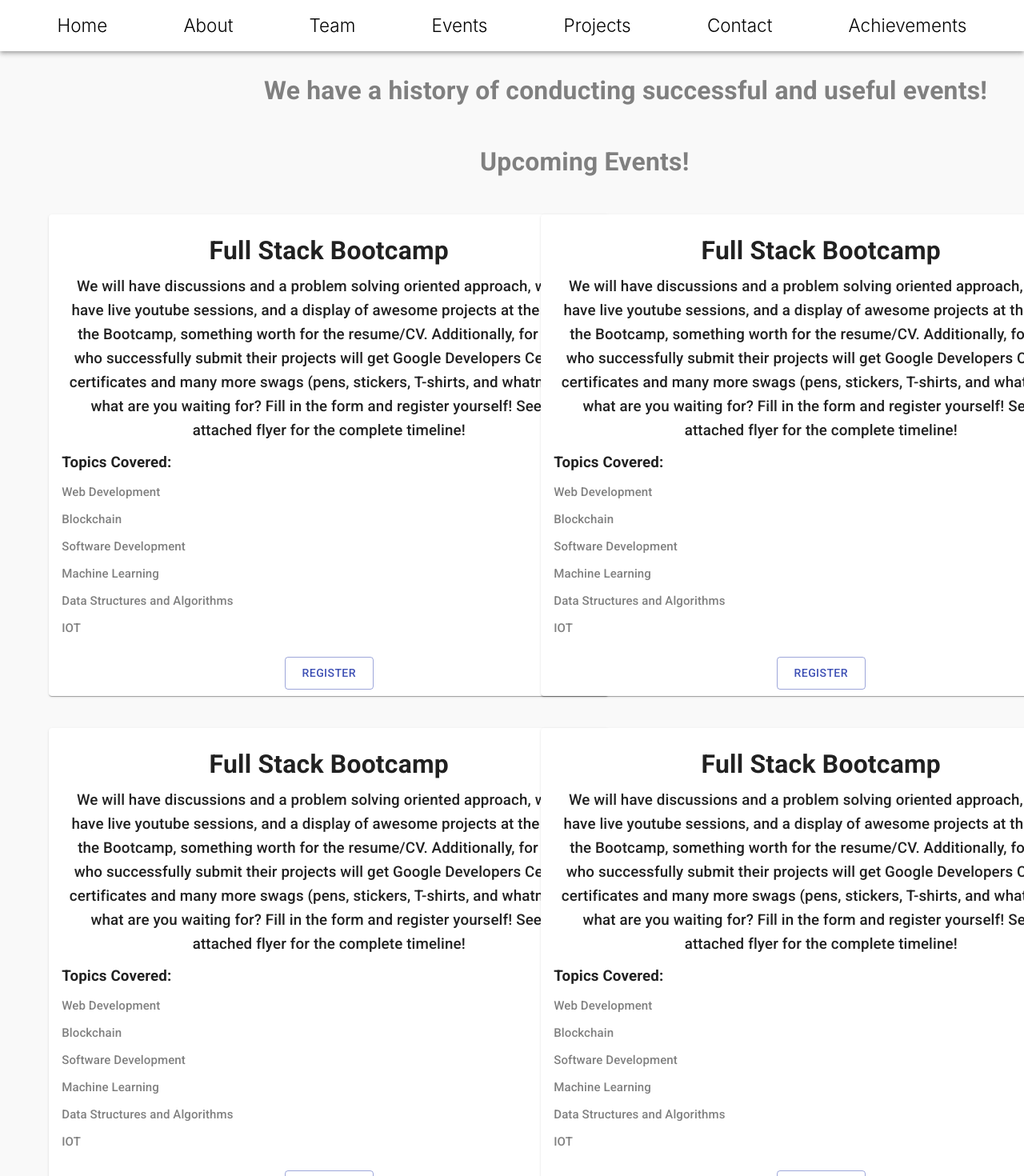
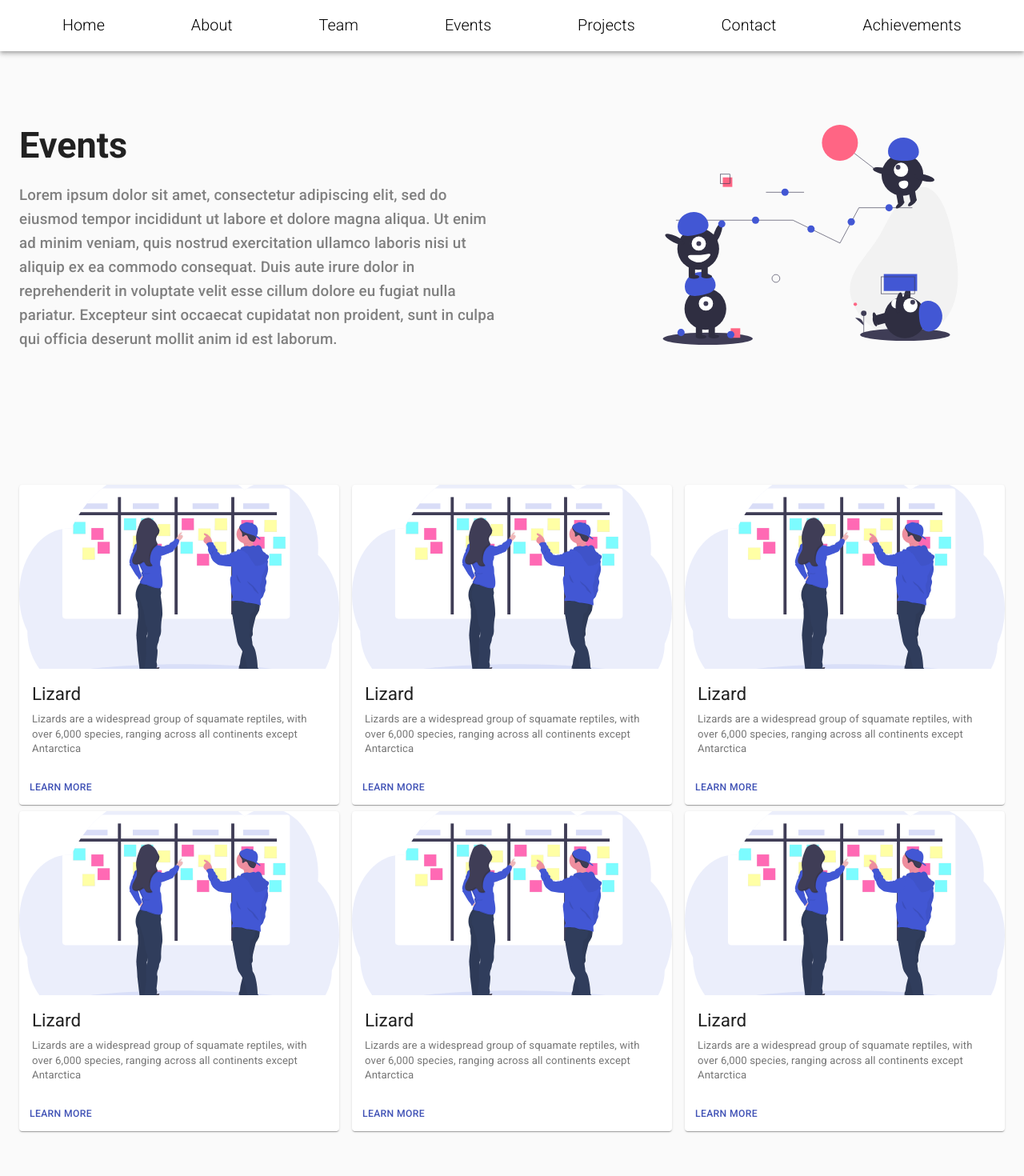
Before and after one commit to shubhank-saxena/ui_overhaul, a React (Create React App) app: page /events in a window 1280 px wide. Shown: the top 1470 px of the page at 80% size. After the commit the page ends 1422 px from the top, so only its background shows below. Built offline with nearby package versions, Linux system fonts and the light colour scheme.

Commit message:
Redesigned Events Page

```diff
--- a/src/pages/Events.js
+++ b/src/pages/Events.js
@@ -1,4 +1,4 @@
-import React from 'react';
+import React, { Fragment } from 'react';
 import { makeStyles } from '@material-ui/core/styles';
 import Card from '@material-ui/core/Card';
 import CardActions from '@material-ui/core/CardActions';
@@ -6,207 +6,226 @@ import CardContent from '@material-ui/core/CardContent';
 import Button from '@material-ui/core/Button';
 import Typography from '@material-ui/core/Typography';
 import Slide from 'react-reveal/Slide';
+import { Container, CssBaseline } from "@material-ui/core";
+import Grid from '@material-ui/core/Grid';
+import Events from '../assets/events.svg';
+import CardActionArea from '@material-ui/core/CardActionArea';
+import CardMedia from '@material-ui/core/CardMedia';
+import Test from '../assets/undraw_scrum_board_cesn.svg'
 
-const useStyles = makeStyles({
+
+
+const useStyles = makeStyles((theme) => ({
     root: {
-    minWidth: 275,
-    width: '700px'
+        flexGrow: 1
       },
-  bullet: {
-    display: 'inline-block',
-    margin: '0 2px',
-    transform: 'scale(0.8)',
+      paper: {
+        padding: theme.spacing(2),
+        textAlign: 'center',
+        color: theme.palette.text.secondary,
       },
-  title: {
-    textAlign: 'center',
-    fontWeight: 'bold'
+
+    button: {
+         backgroundColor: '#746B6B',
+         color:'white'
     },
-  pos: {
-    marginBottom: 12,
+    rootCard: {
+        maxWidth: 400,
+        height: 400
       },
-  heading: {
-    color:'grey',
-    fontWeight: 'bold',
+      media: {
+        height: 230,
       },
-  description: {
-      textAlign: 'center'
-  },
-  topics: {
-      fontWeight: 'bold',
+      grid: {
+          height: 550
+      }
+  }));
 
-  },
-  list: {
-      color: 'grey',
-      fontSize: '1rem'
-  }
-});
-
-const Events = () =>  {
+const EventsAlt = () => {
     const classes = useStyles();
-  const bull = <span className={classes.bullet}>•</span>;
-
     return (
-      <div>
-      <div style={{paddingTop:'30px',
-      paddingLeft:'330px'}}><Typography variant='h4' className={classes.heading}>We have a history of conducting successful and useful events!</Typography></div>
-      <div style={{paddingTop:'50px', paddingLeft:'600px'}}><Typography variant='h4' className={classes.heading}>Upcoming Events!</Typography></div>
-      <br/>
-      <br/>
-      <div className='row' style={{paddingLeft:'50px'}}>
-      <div className='col s6'>
+        <Fragment>
+         <CssBaseline />
+         <Container fixed>
+         <Grid container spacing={2} className={classes.grid}>
+         <Grid item xs={12} sm={6} md={3} lg={6} xl={6} style={{paddingTop:'100px',}}>
+             <Typography variant='h3' style={{fontWeight:'bold'}}>Events</Typography>
+             <Typography variant='h6' style={{color:'grey', paddingTop:'20px'}}>Lorem ipsum dolor sit amet, consectetur adipiscing elit, sed do eiusmod tempor incididunt ut labore et dolore magna aliqua. Ut enim ad minim veniam, quis nostrud exercitation ullamco laboris nisi ut aliquip ex ea commodo consequat. Duis aute irure dolor in reprehenderit in voluptate velit esse cillum dolore eu fugiat nulla pariatur. Excepteur sint occaecat cupidatat non proident, sunt in culpa qui officia deserunt mollit anim id est laborum.</Typography>
+         </Grid>
+         <Grid item xs={12} sm={6} md={3} lg={6} xl={6} style={{paddingTop:'100px',}}>
+        <img src={Events} alt='event_img' height='50%' width='120%' />
+         </Grid>
+         </Grid>
+         <Grid container spacing={2}>
+         <Grid item xs={12} sm={6} md={3} lg={4} xl={4} style={{}}>
          <Slide bottom>
-      <Card className={classes.root}>
+         <Card className={classes.rootCard}>
+      <CardActionArea>
+        <CardMedia
+          className={classes.media}
+          image={Test}
+          title="Event"
+        />
         <CardContent>
-        <Typography className={classes.title} variant='h4' style={{paddingTop:'10px'}}>
-        Full Stack Bootcamp
+          <Typography gutterBottom variant="h5" component="h2">
+            Lizard
           </Typography>
-       <Typography className={classes.description} variant='h6' style={{paddingTop:'10px'}}>
-       We will have discussions and a problem solving oriented approach, we will have live youtube sessions, and a display of awesome projects at the end of the Bootcamp, something worth for the resume/CV. Additionally, for those who successfully submit their projects will get Google Developers Certified certificates and many more swags (pens, stickers, T-shirts, and whatnot). So what are you waiting for? Fill in the form and register yourself! See the attached flyer for the complete timeline!
-        </Typography>
-        <Typography className={classes.topics} variant='h6' style={{paddingTop:'10px'}}>
-        Topics Covered:
-        </Typography>
-        <Typography className={classes.list} variant='h6' style={{paddingTop:'10px'}}>
-        Web Development
-        </Typography>
-        <Typography className={classes.list} variant='h6' style={{paddingTop:'10px'}}>
-        Blockchain
-        </Typography>
-        <Typography className={classes.list} variant='h6' style={{paddingTop:'10px'}}>
-        Software Development
-        </Typography>
-        <Typography className={classes.list} variant='h6' style={{paddingTop:'10px'}}>
-        Machine Learning
-        </Typography>
-        <Typography className={classes.list} variant='h6' style={{paddingTop:'10px'}}>
-        Data Structures and Algorithms
-        </Typography>
-        <Typography className={classes.list} variant='h6' style={{paddingTop:'10px'}}>
-       IOT
+          <Typography variant="body2" color="textSecondary" component="p">
+            Lizards are a widespread group of squamate reptiles, with over 6,000 species, ranging
+            across all continents except Antarctica
           </Typography>
         </CardContent>
-      <CardActions style={{justifyContent: 'center'}}>
-        <Button size="large" color='primary' variant="outlined">Register</Button>
+      </CardActionArea>
+      <CardActions>
+        <Button size="small" color="primary">
+          Learn More
+        </Button>
       </CardActions>
     </Card>
     </Slide>
-    </div>
-    <div className='col s6'>
+         </Grid>
+         <Grid item xs={12} sm={6} md={3} lg={4} xl={4} style={{}}>
          <Slide bottom>
-    <Card className={classes.root}>
+         <Card className={classes.rootCard}>
+      <CardActionArea>
+        <CardMedia
+          className={classes.media}
+          image={Test}
+          title="Event"
+        />
         <CardContent>
-        <Typography className={classes.title} variant='h4' style={{paddingTop:'10px'}}>
-        Full Stack Bootcamp
+          <Typography gutterBottom variant="h5" component="h2">
+            Lizard
           </Typography>
-       <Typography className={classes.description} variant='h6' style={{paddingTop:'10px'}}>
-       We will have discussions and a problem solving oriented approach, we will have live youtube sessions, and a display of awesome projects at the end of the Bootcamp, something worth for the resume/CV. Additionally, for those who successfully submit their projects will get Google Developers Certified certificates and many more swags (pens, stickers, T-shirts, and whatnot). So what are you waiting for? Fill in the form and register yourself! See the attached flyer for the complete timeline!
-        </Typography>
-        <Typography className={classes.topics} variant='h6' style={{paddingTop:'10px'}}>
-        Topics Covered:
-        </Typography>
-        <Typography className={classes.list} variant='h6' style={{paddingTop:'10px'}}>
-        Web Development
-        </Typography>
-        <Typography className={classes.list} variant='h6' style={{paddingTop:'10px'}}>
-        Blockchain
-        </Typography>
-        <Typography className={classes.list} variant='h6' style={{paddingTop:'10px'}}>
-        Software Development
-        </Typography>
-        <Typography className={classes.list} variant='h6' style={{paddingTop:'10px'}}>
-        Machine Learning
-        </Typography>
-        <Typography className={classes.list} variant='h6' style={{paddingTop:'10px'}}>
-        Data Structures and Algorithms
-        </Typography>
-        <Typography className={classes.list} variant='h6' style={{paddingTop:'10px'}}>
-       IOT
+          <Typography variant="body2" color="textSecondary" component="p">
+            Lizards are a widespread group of squamate reptiles, with over 6,000 species, ranging
+            across all continents except Antarctica
           </Typography>
         </CardContent>
-      <CardActions style={{justifyContent: 'center'}}>
-        <Button size="large" color='primary' variant="outlined">Register</Button>
+      </CardActionArea>
+      <CardActions>
+        <Button size="small" color="primary">
+          Learn More
+        </Button>
       </CardActions>
     </Card>
     </Slide>
-    </div>
-    <div className='col s6' style={{paddingTop:'40px'}}>
+         </Grid>
+         <Grid item xs={12} sm={6} md={3} lg={4} xl={4} style={{}}>
          <Slide bottom>
-      <Card className={classes.root}>
+         <Card className={classes.rootCard}>
+      <CardActionArea>
+        <CardMedia
+          className={classes.media}
+          image={Test}
+          title="Event"
+        />
         <CardContent>
-        <Typography className={classes.title} variant='h4' style={{paddingTop:'10px'}}>
-        Full Stack Bootcamp
+          <Typography gutterBottom variant="h5" component="h2">
+            Lizard
           </Typography>
-       <Typography className={classes.description} variant='h6' style={{paddingTop:'10px'}}>
-       We will have discussions and a problem solving oriented approach, we will have live youtube sessions, and a display of awesome projects at the end of the Bootcamp, something worth for the resume/CV. Additionally, for those who successfully submit their projects will get Google Developers Certified certificates and many more swags (pens, stickers, T-shirts, and whatnot). So what are you waiting for? Fill in the form and register yourself! See the attached flyer for the complete timeline!
-        </Typography>
-        <Typography className={classes.topics} variant='h6' style={{paddingTop:'10px'}}>
-        Topics Covered:
-        </Typography>
-        <Typography className={classes.list} variant='h6' style={{paddingTop:'10px'}}>
-        Web Development
-        </Typography>
-        <Typography className={classes.list} variant='h6' style={{paddingTop:'10px'}}>
-        Blockchain
-        </Typography>
-        <Typography className={classes.list} variant='h6' style={{paddingTop:'10px'}}>
-        Software Development
-        </Typography>
-        <Typography className={classes.list} variant='h6' style={{paddingTop:'10px'}}>
-        Machine Learning
-        </Typography>
-        <Typography className={classes.list} variant='h6' style={{paddingTop:'10px'}}>
-        Data Structures and Algorithms
-        </Typography>
-        <Typography className={classes.list} variant='h6' style={{paddingTop:'10px'}}>
-       IOT
+          <Typography variant="body2" color="textSecondary" component="p">
+            Lizards are a widespread group of squamate reptiles, with over 6,000 species, ranging
+            across all continents except Antarctica
           </Typography>
         </CardContent>
-      <CardActions style={{justifyContent: 'center'}}>
-        <Button size="large" color='primary' variant="outlined">Register</Button>
+      </CardActionArea>
+      <CardActions>
+        <Button size="small" color="primary">
+          Learn More
+        </Button>
       </CardActions>
     </Card>
     </Slide>
-    </div>
-    <div className='col s6' style={{paddingTop:'40px'}}>
+         </Grid>
+         </Grid>
+         <Grid container spacing={2}>
+         <Grid item xs={12} sm={6} md={3} lg={4} xl={4} style={{}}>
          <Slide bottom>
-      <Card className={classes.root}>
+         <Card className={classes.rootCard}>
+      <CardActionArea>
+        <CardMedia
+          className={classes.media}
+          image={Test}
+          title="Event"
+        />
         <CardContent>
-        <Typography className={classes.title} variant='h4' style={{paddingTop:'10px'}}>
-        Full Stack Bootcamp
+          <Typography gutterBottom variant="h5" component="h2">
+            Lizard
           </Typography>
-       <Typography className={classes.description} variant='h6' style={{paddingTop:'10px'}}>
-       We will have discussions and a problem solving oriented approach, we will have live youtube sessions, and a display of awesome projects at the end of the Bootcamp, something worth for the resume/CV. Additionally, for those who successfully submit their projects will get Google Developers Certified certificates and many more swags (pens, stickers, T-shirts, and whatnot). So what are you waiting for? Fill in the form and register yourself! See the attached flyer for the complete timeline!
-        </Typography>
-        <Typography className={classes.topics} variant='h6' style={{paddingTop:'10px'}}>
-        Topics Covered:
-        </Typography>
-        <Typography className={classes.list} variant='h6' style={{paddingTop:'10px'}}>
-        Web Development
-        </Typography>
-        <Typography className={classes.list} variant='h6' style={{paddingTop:'10px'}}>
-        Blockchain
-        </Typography>
-        <Typography className={classes.list} variant='h6' style={{paddingTop:'10px'}}>
-        Software Development
-        </Typography>
-        <Typography className={classes.list} variant='h6' style={{paddingTop:'10px'}}>
-        Machine Learning
-        </Typography>
-        <Typography className={classes.list} variant='h6' style={{paddingTop:'10px'}}>
-        Data Structures and Algorithms
-        </Typography>
-        <Typography className={classes.list} variant='h6' style={{paddingTop:'10px'}}>
-       IOT
+          <Typography variant="body2" color="textSecondary" component="p">
+            Lizards are a widespread group of squamate reptiles, with over 6,000 species, ranging
+            across all continents except Antarctica
           </Typography>
         </CardContent>
-      <CardActions style={{justifyContent: 'center'}}>
-        <Button size="large" color='primary' variant="outlined">Register</Button>
+      </CardActionArea>
+      <CardActions>
+        <Button size="small" color="primary">
+          Learn More
+        </Button>
       </CardActions>
     </Card>
     </Slide>
-    </div>
-    </div>
-    </div>
-  );
+         </Grid>
+         <Grid item xs={12} sm={6} md={3} lg={4} xl={4} style={{}}>
+         <Slide bottom>
+         <Card className={classes.rootCard}>
+      <CardActionArea>
+        <CardMedia
+          className={classes.media}
+          image={Test}
+          title="Event"
+        />
+        <CardContent>
+          <Typography gutterBottom variant="h5" component="h2">
+            Lizard
+          </Typography>
+          <Typography variant="body2" color="textSecondary" component="p">
+            Lizards are a widespread group of squamate reptiles, with over 6,000 species, ranging
+            across all continents except Antarctica
+          </Typography>
+        </CardContent>
+      </CardActionArea>
+      <CardActions>
+        <Button size="small" color="primary">
+          Learn More
+        </Button>
+      </CardActions>
+    </Card>
+    </Slide>
+         </Grid>
+         <Grid item xs={12} sm={6} md={3} lg={4} xl={4} style={{}}>
+         <Slide bottom>
+         <Card className={classes.rootCard}>
+      <CardActionArea>
+        <CardMedia
+          className={classes.media}
+          image={Test}
+          title="Event"
+        />
+        <CardContent>
+          <Typography gutterBottom variant="h5" component="h2">
+            Lizard
+          </Typography>
+          <Typography variant="body2" color="textSecondary" component="p">
+            Lizards are a widespread group of squamate reptiles, with over 6,000 species, ranging
+            across all continents except Antarctica
+          </Typography>
+        </CardContent>
+      </CardActionArea>
+      <CardActions>
+        <Button size="small" color="primary">
+          Learn More
+        </Button>
+      </CardActions>
+    </Card>
+    </Slide>
+         </Grid>
+         </Grid>
+         </Container>
+
+        </Fragment>
+    )
 }
-export default Events;
+
+export default EventsAlt
```
Also changed, not shown: src/assets/events.svg (added), src/assets/undraw_scrum_board_cesn.svg (added). Lines whose indentation alone changed are shown as unchanged.
